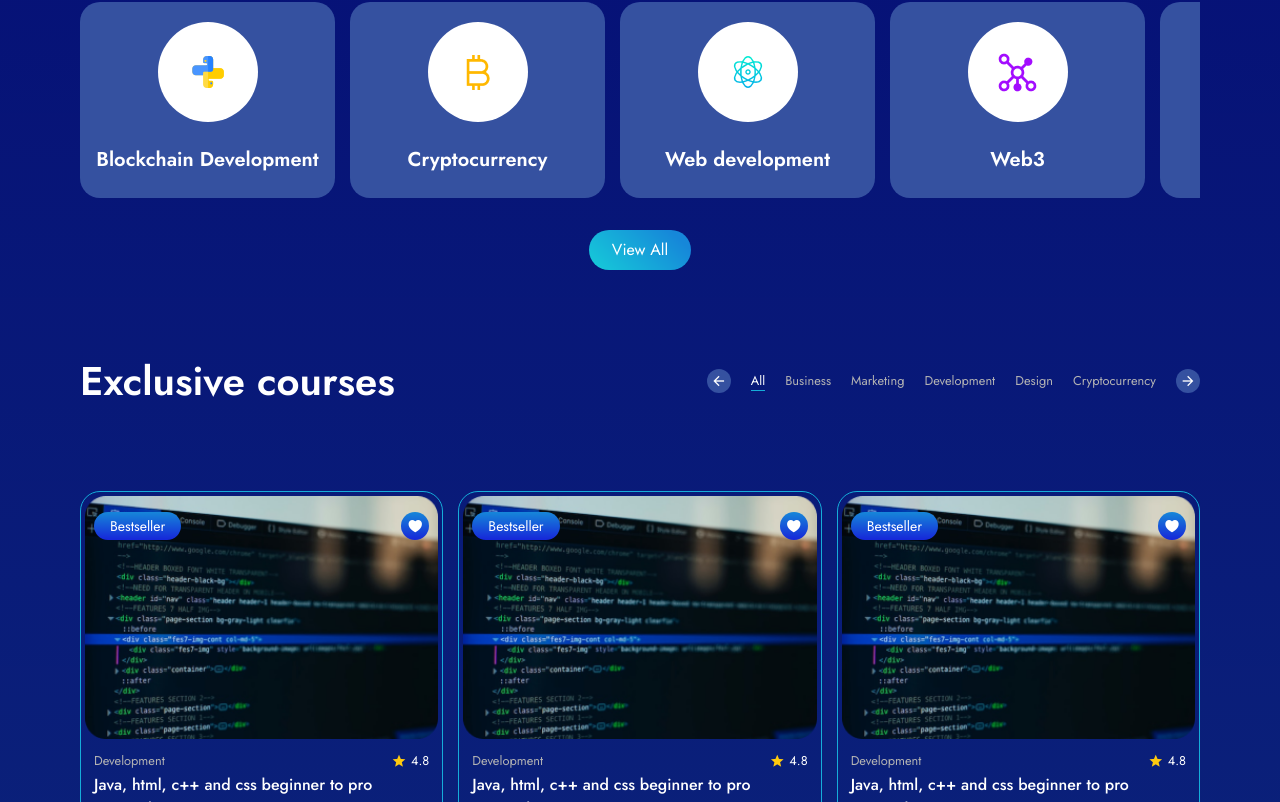
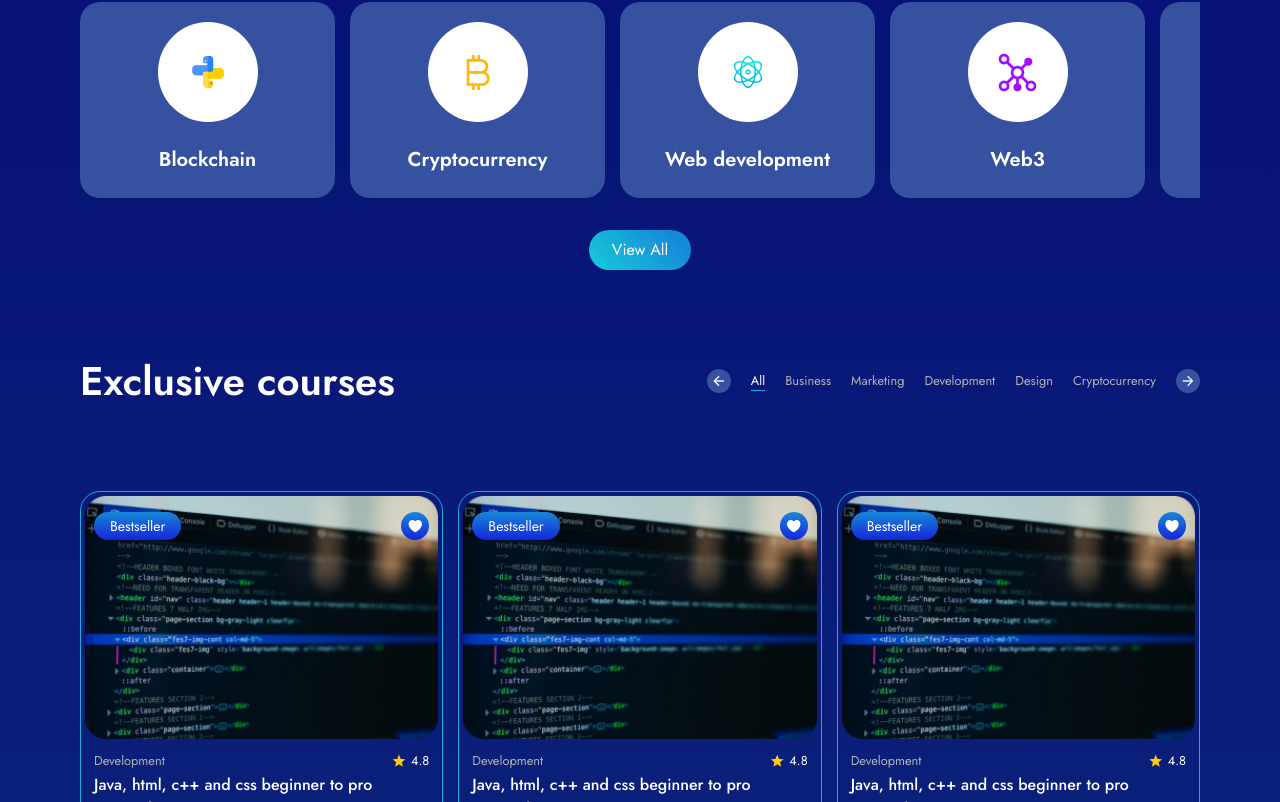
Before and after one commit to NerdwareX/nerdwarex-waitlist, a React (Create React App) app: page / in a window 1280 px wide. Shown: the part 1086-1888 px from the top of the page. Built offline with nearby package versions, Linux system fonts and the light colour scheme.

Commit message:
Update data.js

```diff
--- a/src/data.js
+++ b/src/data.js
@@ -1,7 +1,7 @@
 export const imageCarousel = [
   {
     image: require("./assets/logo5.png"),
-    desc: "Blockchain Development",
+    desc: "Blockchain",
   },
   {
     image: require("./assets/logo3.png"),
@@ -18,6 +18,10 @@ export const imageCarousel = [
   {
     image: require("./assets/logo1.png"),
     desc: "UI/UX Design",
+  },
+  {
+    image: require("./assets/logo1.png"),
+    desc: "Crypto Trading",
   },
 
 ];
```
